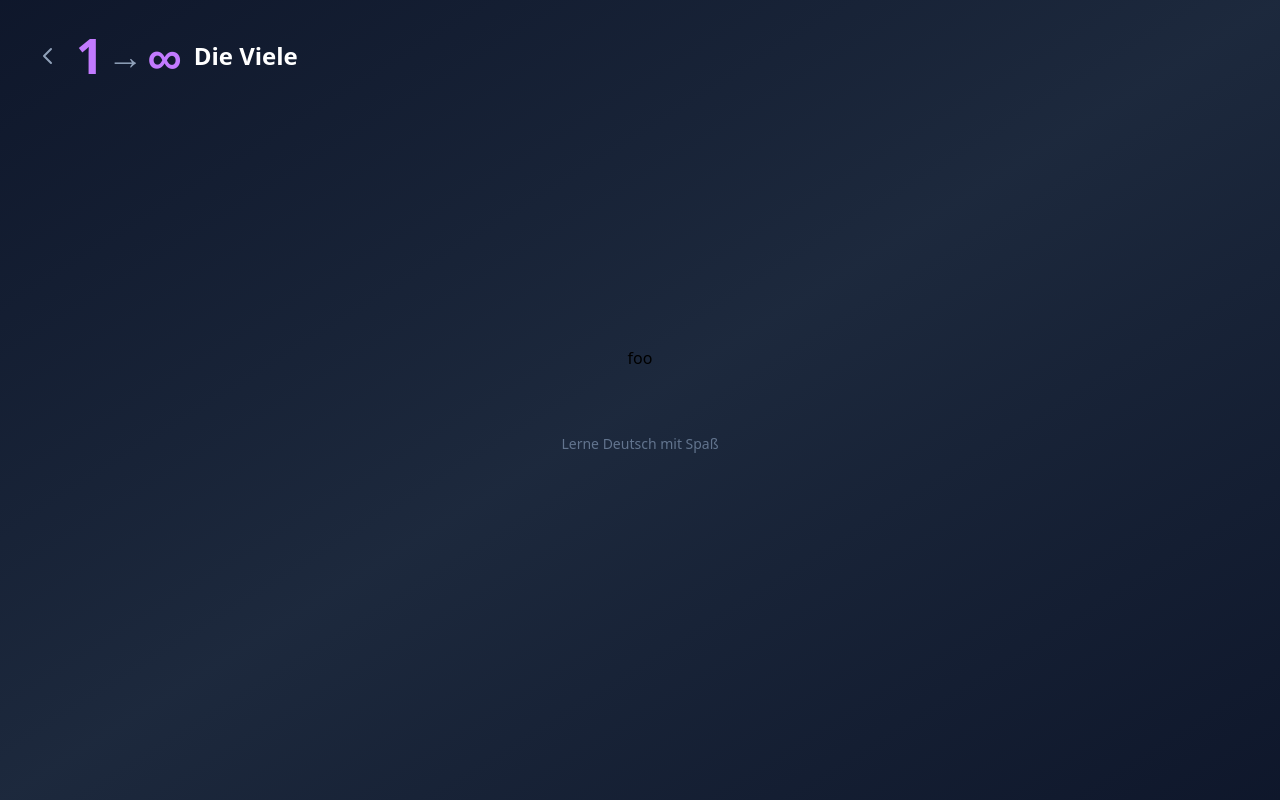
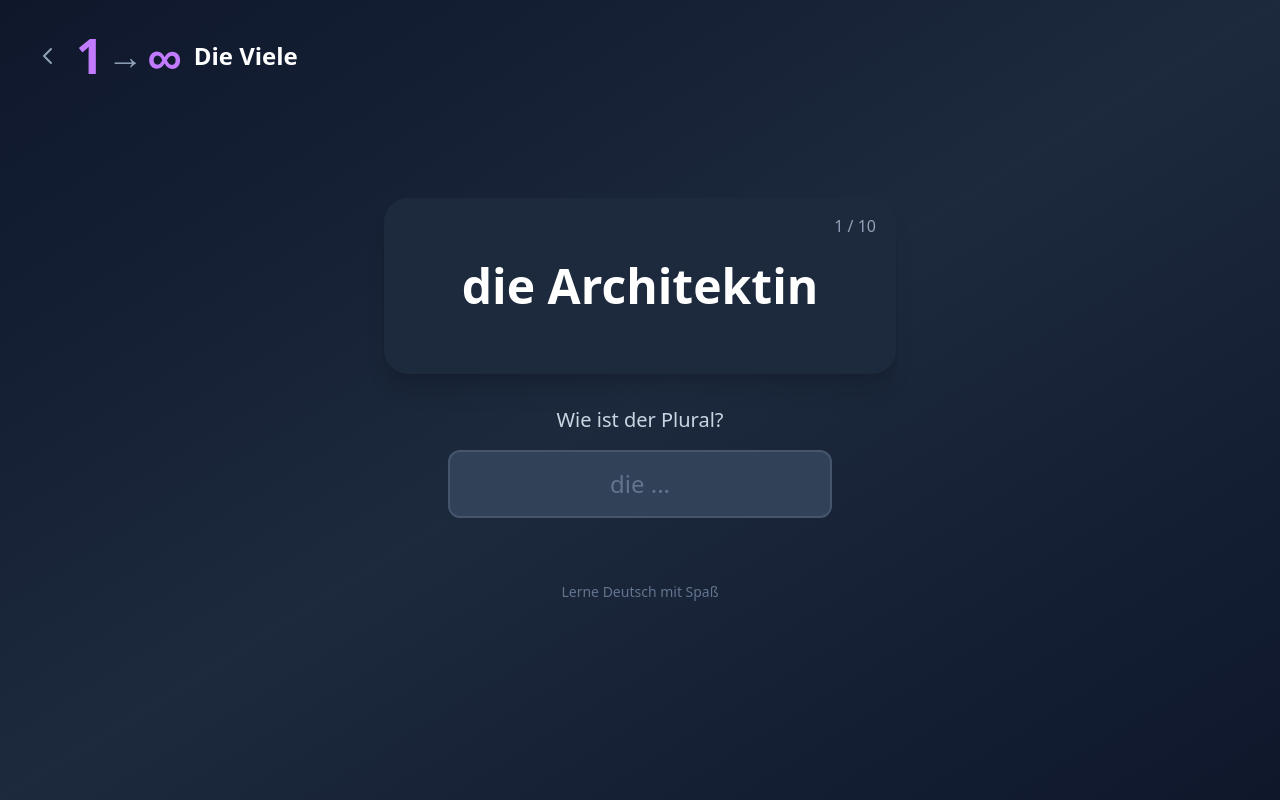
Before and after one commit to rubendm92/wort-deck, a React (Vite) app in the folder frontend/: page /die-viele in a window 1280 px wide. Built offline with nearby package versions, Linux system fonts and the light colour scheme.

Commit message:
Render DieViele game

```diff
--- /dev/null
+++ b/frontend/src/components/Loader.tsx
@@ -0,0 +1,3 @@
+export function Loader() {
+  return <p className="text-white">Loading...</p>;
+}
--- a/frontend/src/pages/DerDieDas.tsx
+++ b/frontend/src/pages/DerDieDas.tsx
@@ -21,6 +21,7 @@ import {
   isAnswerIncorrect,
 } from '../games/DerDieDas/domain/state.ts';
 import { GameLayout } from '../components/GameLayout.tsx';
+import { Loader } from '../components/Loader.tsx';
 
 const WORDS_TO_PLAY = 10;
 
@@ -50,7 +51,7 @@ export function DerDieDas() {
   if (!gameState) {
     return (
       <GameLayout icon={<DerDieDasIcon />} name="Der Die Das">
-        <p className="text-white">Loading...</p>
+        <Loader />
       </GameLayout>
     );
   }
@@ -72,7 +73,7 @@ export function DerDieDas() {
   if (!currentWord) {
     return (
       <PageLayout>
-        <p className="text-white">Loading...</p>
+        <Loader />
       </PageLayout>
     );
   }
--- a/frontend/src/pages/DieViele.tsx
+++ b/frontend/src/pages/DieViele.tsx
@@ -1,10 +1,63 @@
+import { useCallback, useEffect, useState } from 'react';
 import { DieVieleIcon } from '../games/DieViele/components/DieVieleIcon.tsx';
 import { GameLayout } from '../components/GameLayout.tsx';
+import { getWords, type Word } from '../games/DerDieDas/domain/words.ts';
+import { Loader } from '../components/Loader.tsx';
+
+const WORDS_TO_PLAY = 10;
 
 export function DieViele() {
+  const [words, setWords] = useState<Word[] | null>(null);
+  const [currentIndex] = useState(0);
+  const [answer, setAnswer] = useState('');
+
+  const loadWords = useCallback(() => {
+    getWords(WORDS_TO_PLAY).then((w) => setWords(w));
+  }, []);
+
+  useEffect(() => {
+    loadWords();
+  }, [loadWords]);
+
+  const currentWord = words?.[currentIndex];
+
+  if (!words || !currentWord) {
+    return (
+      <GameLayout icon={<DieVieleIcon />} name="Die Viele">
+        <Loader />
+      </GameLayout>
+    );
+  }
+
   return (
     <GameLayout icon={<DieVieleIcon />} name="Die Viele">
-      foo
+      <div className="w-full max-w-sm sm:max-w-md md:max-w-lg flex flex-col items-center gap-6 sm:gap-8">
+        <div className="w-full relative bg-slate-800 rounded-2xl sm:rounded-3xl p-8 sm:p-12 md:p-16 shadow-xl">
+          <span className="absolute top-3 right-4 sm:top-4 sm:right-5 text-slate-400 text-sm sm:text-base font-medium">
+            {currentIndex + 1} / {words.length}
+          </span>
+          <p className="text-3xl sm:text-4xl md:text-5xl font-bold text-white text-center">
+            {currentWord.article} {currentWord.word}
+          </p>
+        </div>
+
+        <div className="w-full flex flex-col items-center gap-4">
+          <label
+            htmlFor="plural-input"
+            className="text-slate-300 text-lg sm:text-xl"
+          >
+            Wie ist der Plural?
+          </label>
+          <input
+            id="plural-input"
+            type="text"
+            value={answer}
+            onChange={(e) => setAnswer(e.target.value)}
+            placeholder="die ..."
+            className="w-full max-w-xs sm:max-w-sm bg-slate-700 text-white text-xl sm:text-2xl text-center py-4 px-6 rounded-xl border-2 border-slate-600 focus:border-blue-500 focus:outline-none transition-colors placeholder-slate-500"
+          />
+        </div>
+      </div>
     </GameLayout>
   );
 }
```
Also changed, not shown: frontend/src/games/DieViele/domain/state.ts (added).
